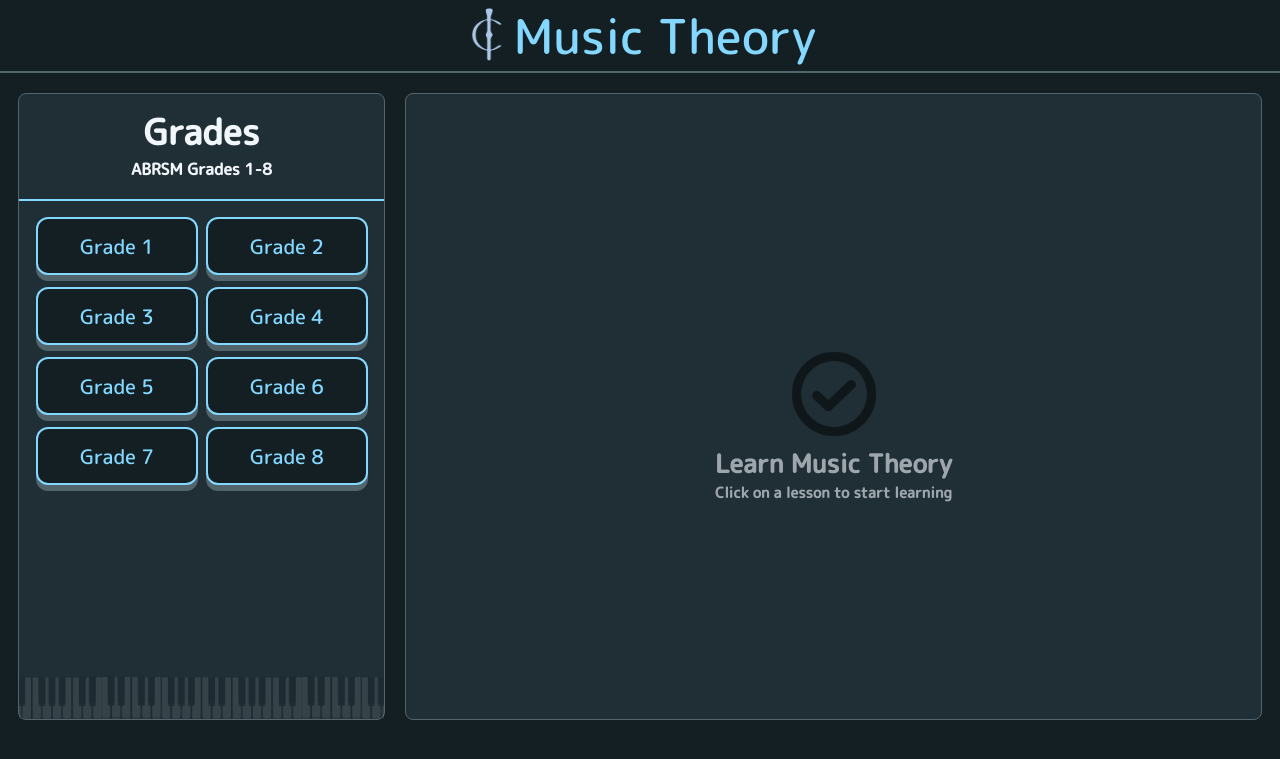
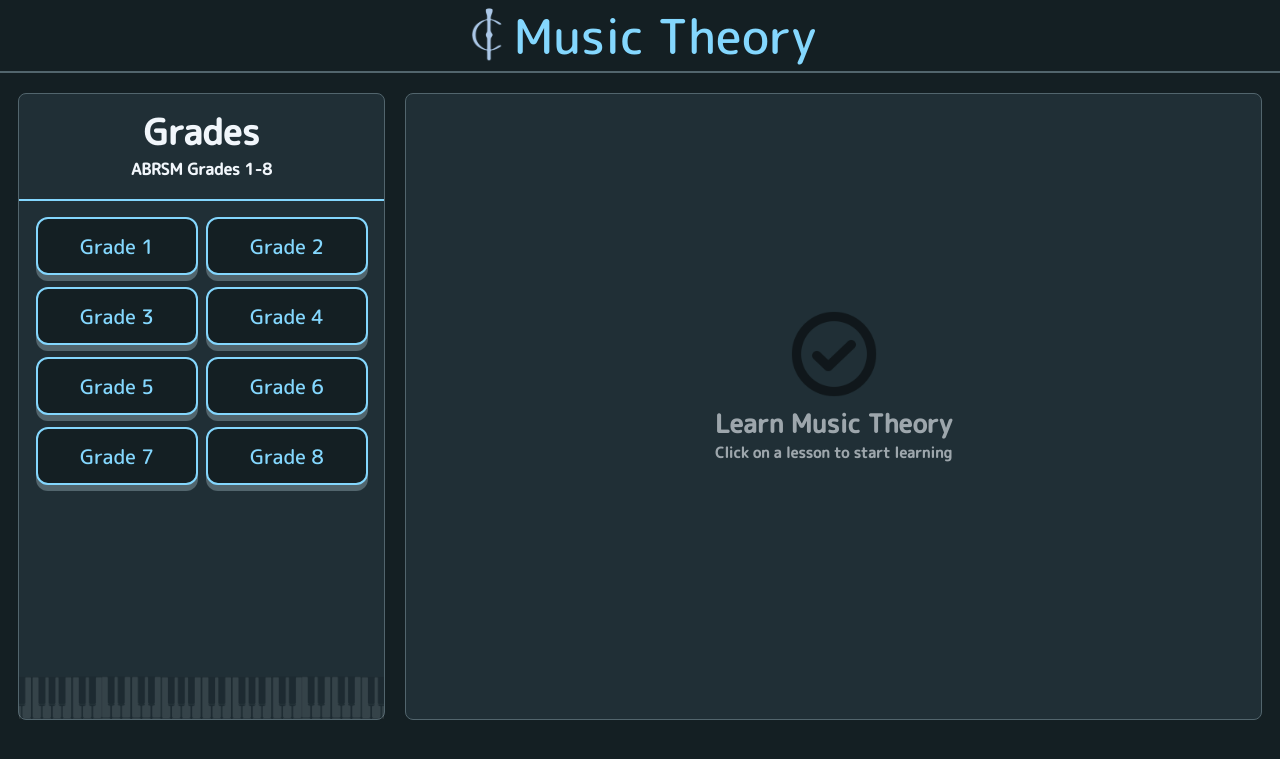
Before and after one commit to AN1001/learnMusic, a PHP site: page /main.html in a window 1280 px wide. Shown: the top 759 px of the page. Run offline with PHP 8.4, Linux system fonts and the light colour scheme.

Commit message:
Update main-styles.css

```diff
--- a/main-styles.css
+++ b/main-styles.css
@@ -116,7 +116,7 @@ html, body{
 	background: url("check-circle.png");
 	background-size: 100px;
 	margin: auto;
-	margin-top: 250px;
+	margin-top: 210px;
 	opacity: 50%;
 	height: 100px;
 	width: 100px;
```
